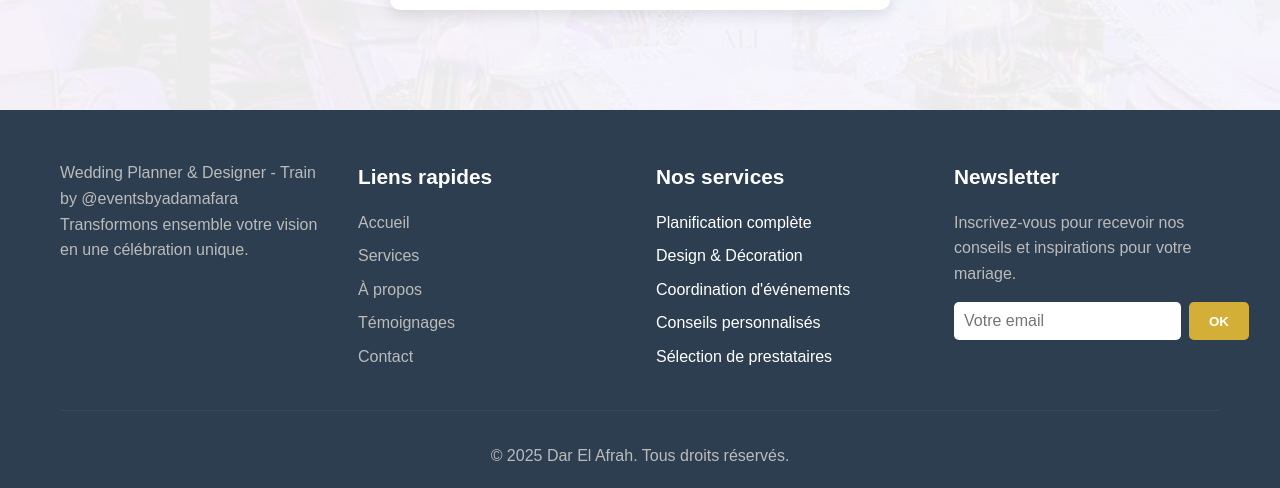
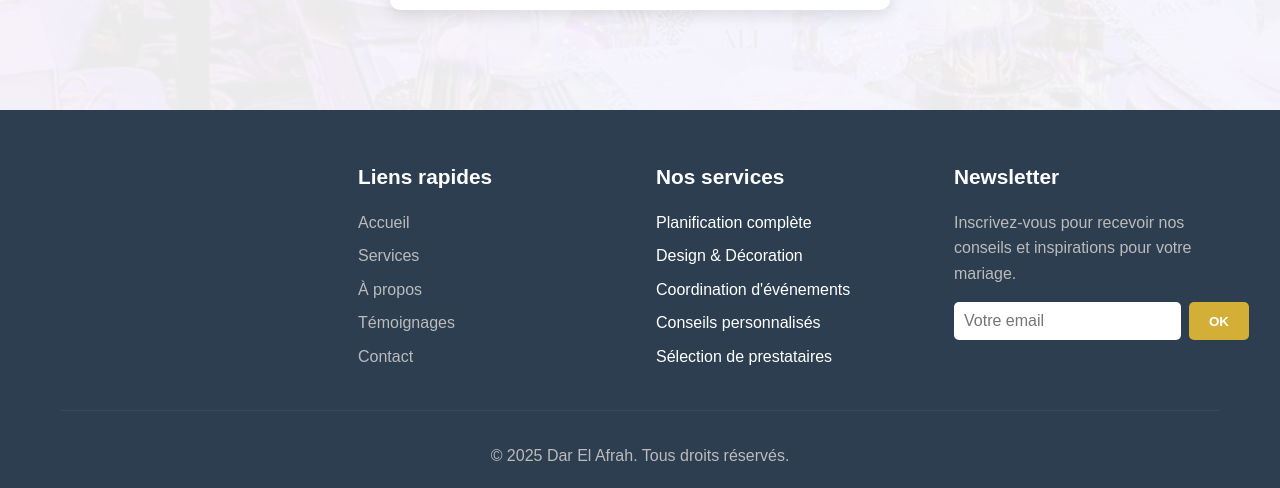
Before and after one commit to DarelAfrah/Dar-EL-Afrah, a plain HTML site: page index.html in a window 1280 px wide. Shown: the part 4871-5359 px from the top of the page. Drawn offline with Linux system fonts and the light colour scheme.

Commit message:
Update index.html

```diff
--- a/index.html
+++ b/index.html
@@ -256,7 +256,7 @@
             <div class="footer-content">
                 <div class="footer-section">
 
-                    <p>Wedding Planner & Designer - Train by @eventsbyadamafara Transformons ensemble votre vision en une célébration unique.</p>
+
                 </div>
                 <div class="footer-section">
                     <h4>Liens rapides</h4>
```
